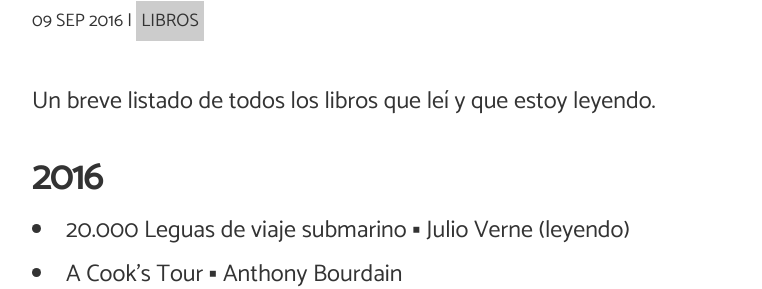
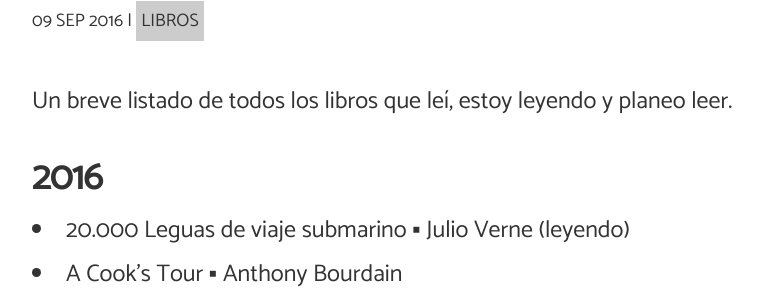
Before and after one commit to angelsimon/angelsimon.github.io, a Jekyll site: the page built from _posts/2016-09-09-libros-que-termine.md, in a window 1280 px wide and 900 px high. Shown: the part 294-583 px from the top of the window, without its empty margins (32-794 px from the left). Built offline with Jekyll 4.4.1, drawn with Linux system fonts in a browser that asks for light colours; nearby versions of some CDN libraries; comment, search, counter and statistics services are not loaded; some of the changed lines change nothing that is shown.

Commit message:
Update 2016-09-09-libros-que-termine.md

```diff
--- a/_posts/2016-09-09-libros-que-termine.md
+++ b/_posts/2016-09-09-libros-que-termine.md
@@ -2,10 +2,11 @@
 layout: post
 title: Libros que terminé
 category: Libros
+description: Un breve listado de todos los libros que leí, estoy leyendo y planeo leer.
 status: pinned
 visible: true
 ---
-Un breve listado de todos los libros que leí y que estoy leyendo.
+Un breve listado de todos los libros que leí, estoy leyendo y planeo leer.
 
 <h2>2016</h2>
 <ul>
```
